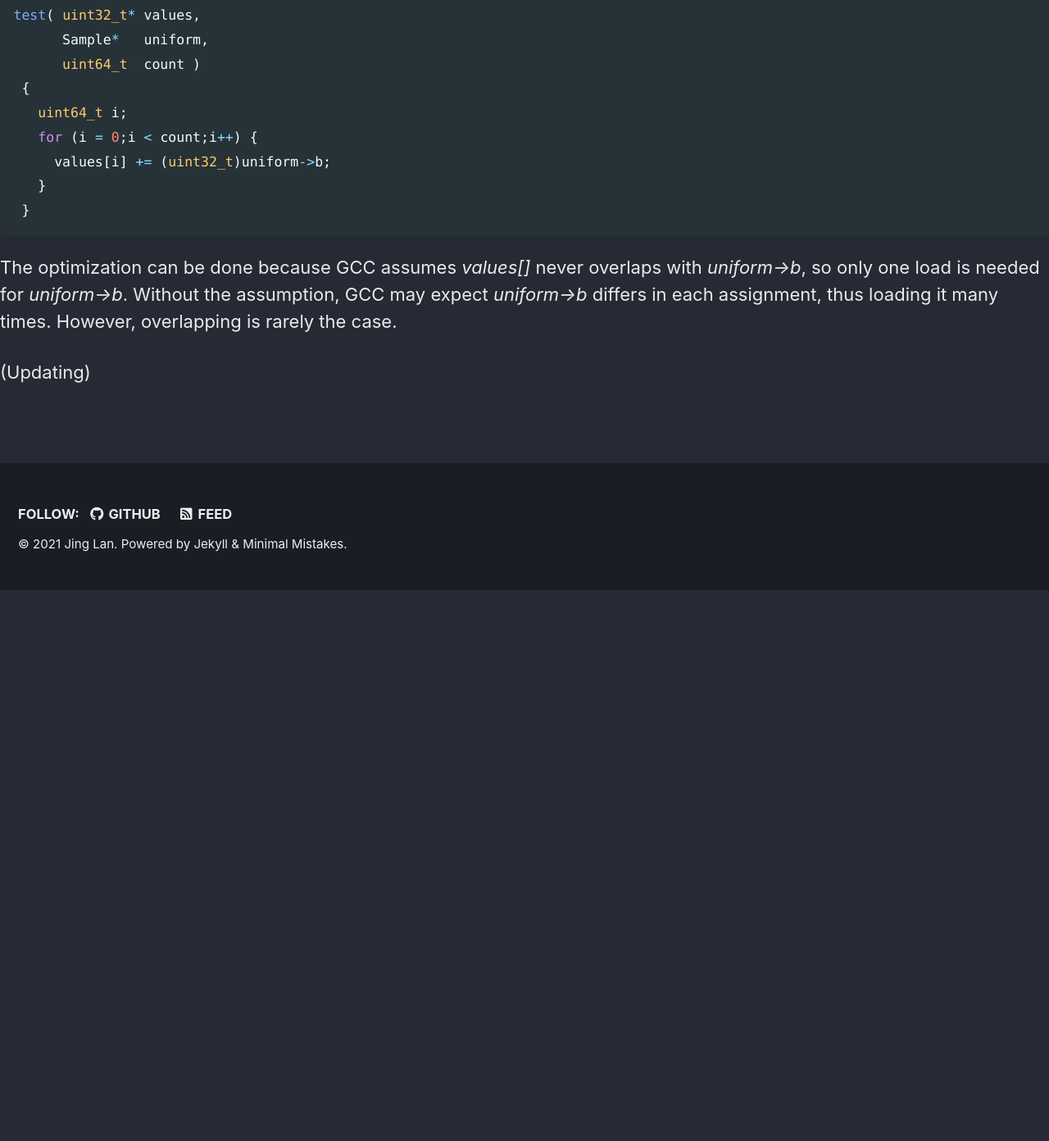
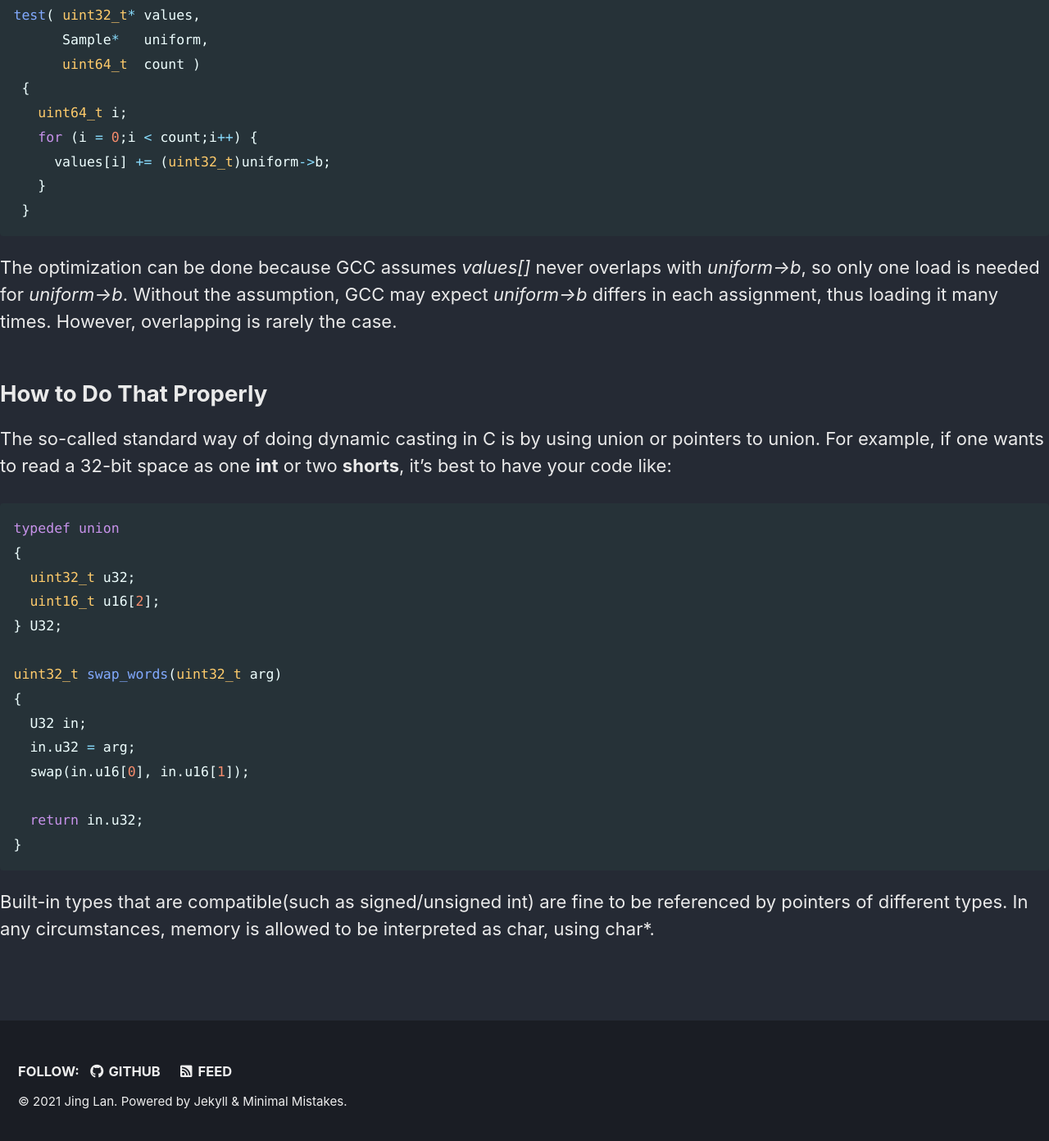
Before and after one commit to Lan-Jing/Lan-Jing.github.io, a Jekyll site: the page built from _posts/2021-2-22-strict_aliasing.md, in a window 1280 px wide and 1400 px high, scrolled down 970 px. Shown: the top 1392 px of the window at 82% size. Built offline with Jekyll 4.4.1, drawn with Linux system fonts in a browser that asks for light colours; cached includes are drawn as plain includes; our own code applies the rules of GitHub Pages for plain Markdown files; before the commit the page ends 1690 px from its top, so only the background shows below that; some of the changed text lies outside the part shown.

Commit message:
finish one blog.

````diff
--- a/_posts/2021-2-22-strict_aliasing.md
+++ b/_posts/2021-2-22-strict_aliasing.md
@@ -1,5 +1,5 @@
 ---
-title: "Programming Languages: Strict Aliasing Rules (Updating)"
+title: "Programming Languages: Strict Aliasing Rules"
 categories:
   - System
   - PL
@@ -17,7 +17,7 @@ Strict Aliasing Rules are several assumptions on the memory layout of the progra
 
 For example, with Strict Aliasing Rules, the GCC compilers can remove repeated load instructions before each assignment, which may significantly speedup the loop execution.
 
-[Source](https://cellperformance.beyond3d.com/articles/2006/06/understanding-strict-aliasing.html)
+[See this web for more details](https://cellperformance.beyond3d.com/articles/2006/06/understanding-strict-aliasing.html)
 
 ```c
 typedef struct
@@ -41,4 +41,25 @@ test( uint32_t* values,
 
 The optimization can be done because GCC assumes *values[]* never overlaps with *uniform->b*, so only one load is needed for *uniform->b*. Without the assumption, GCC may expect *uniform->b* differs in each assignment, thus loading it many times. However, overlapping is rarely the case.
 
-(Updating)
+## How to Do That Properly
+
+The so-called standard way of doing dynamic casting in C is by using union or pointers to union. For example, if one wants to read a 32-bit space as one **int** or two **shorts**, it's best to have your code like:
+
+```c
+typedef union
+{
+  uint32_t u32;
+  uint16_t u16[2];
+} U32;
+
+uint32_t swap_words(uint32_t arg)
+{
+  U32 in;
+  in.u32 = arg;
+  swap(in.u16[0], in.u16[1]);
+
+  return in.u32;
+}
+```
+
+Built-in types that are compatible(such as signed/unsigned int) are fine to be referenced by pointers of different types. In any circumstances, memory is allowed to be interpreted as char, using char*.
````
Also changed, not shown: _posts/2021-2-27-ompi.md (+1 -1 lines).
